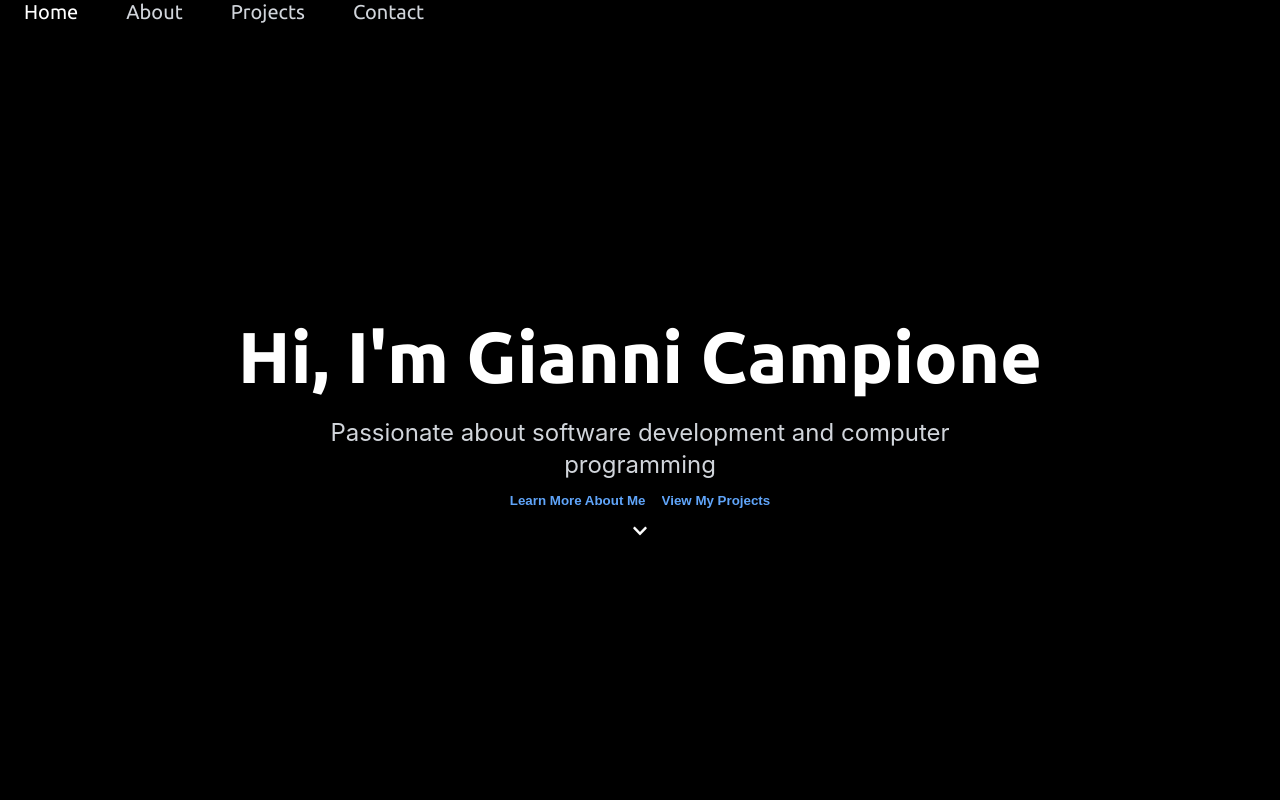
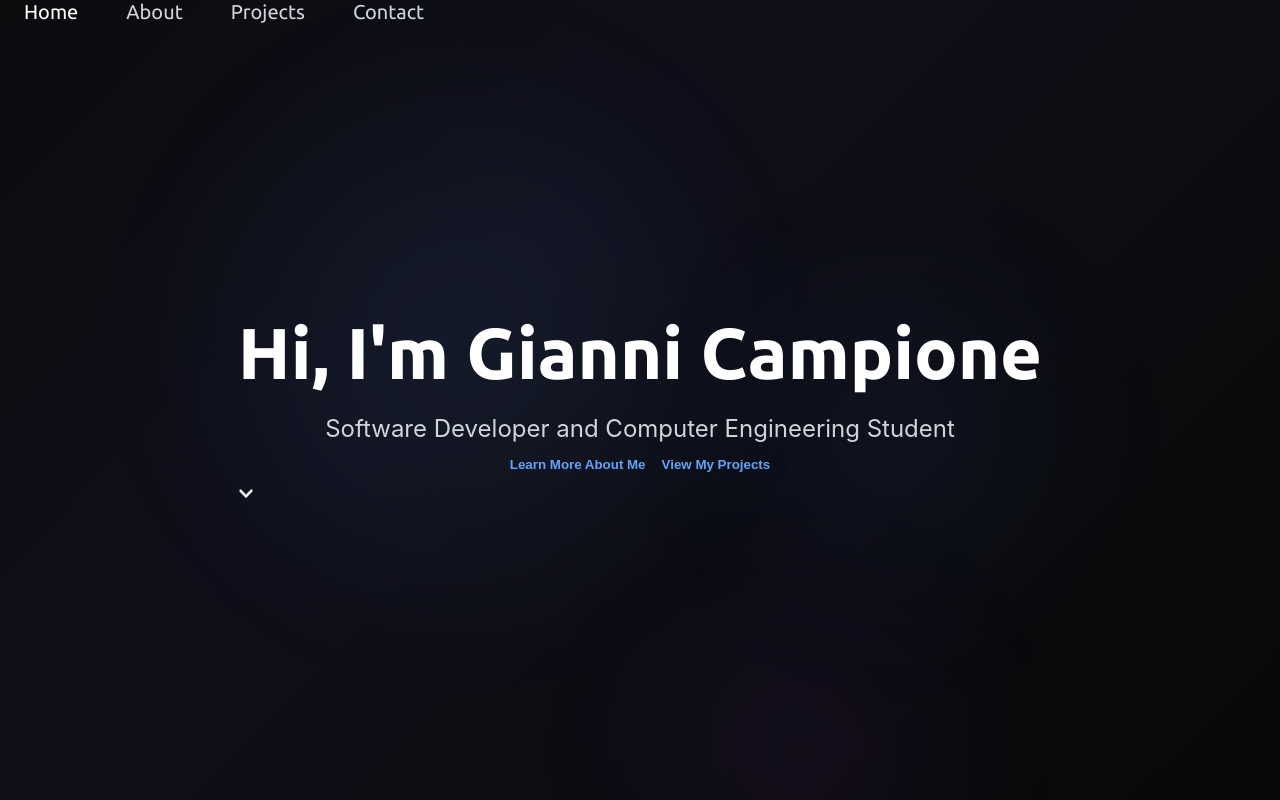
Before and after one commit to giannicamp2018-maker/SDET-Portfolio, a React (Vite) app: page / in a window 1280 px wide. Shown: the top 800 px of the page. Built offline with nearby package versions, Linux system fonts and the light colour scheme.

Commit message:
Updated Background

```diff
--- a/src/App.jsx
+++ b/src/App.jsx
@@ -5,10 +5,13 @@ import About from './components/About';
 import Projects from './components/Projects';
 import Contact from './components/Contact';
 import Footer from './components/Footer';
+import AnimatedBackground from './components/AnimatedBackground';
 
 function App() {
   return (
-    <div className="min-h-screen bg-black text-white">
+    <div className="min-h-screen bg-black text-white relative">
+      <AnimatedBackground />
+      <div className="relative z-10">
         <Navbar />
         <Hero />
         <About />
@@ -16,6 +19,7 @@ function App() {
         <Contact />
         <Footer />
       </div>
+    </div>
   );
 }
 
--- /dev/null
+++ b/src/components/AnimatedBackground.jsx
@@ -0,0 +1,17 @@
+import React from 'react';
+
+const AnimatedBackground = () => {
+  return (
+    <div className="animated-background">
+      {/* Animated gradient base */}
+      <div className="animated-gradient"></div>
+
+      {/* Subtle radial orbs */}
+      <div className="animated-orb orb-1"></div>
+      <div className="animated-orb orb-2"></div>
+      <div className="animated-orb orb-3"></div>
+    </div>
+  );
+};
+
+export default AnimatedBackground;
--- a/src/components/Hero.jsx
+++ b/src/components/Hero.jsx
@@ -88,7 +88,7 @@ const Hero = () => {
             transition={{ duration: 0.8, delay: 0.5 }}
             className="text-xl sm:text-2xl text-gray-300 mb-8 max-w-3xl mx-auto"
           >
-            Passionate about software development and computer programming
+            Software Developer and Computer Engineering Student
           </motion.p>
 
           <motion.div
--- a/src/components/Navbar.jsx
+++ b/src/components/Navbar.jsx
@@ -53,7 +53,7 @@ const NavItem = ({ item, activeSection, scrollToSection, index, navItemsLength }
         }}
         transition={{
           type: 'tween',
-          duration: 0.4,
+          duration: 0.2,
           ease: [0.4, 0, 0.2, 1]
         }}
       />
--- a/src/components/Projects.jsx
+++ b/src/components/Projects.jsx
@@ -75,7 +75,7 @@ const Projects = () => {
     : projects.filter(project => project.category === filter);
 
   return (
-    <section id="projects" className="py-20 bg-black">
+    <section id="projects" className="py-20 bg-transparent">
       <div className="max-w-7xl mx-auto px-4 sm:px-6 lg:px-8">
         <motion.div
           initial={{ opacity: 0, y: 30 }}
--- a/src/index.css
+++ b/src/index.css
@@ -36,6 +36,10 @@ h1, h2, h3, h4, h5, h6 {
 
 .bg-black {
   background-color: #000;
+}
+
+.bg-transparent {
+  background-color: transparent;
 }
 
 .text-white {
@@ -218,6 +222,28 @@ button:hover {
   margin-right: auto;
 }
 
+/* Positioning utilities */
+.relative {
+  position: relative;
+}
+
+.absolute {
+  position: absolute;
+}
+
+.fixed {
+  position: fixed;
+}
+
+/* Z-index utilities */
+.z-0 {
+  z-index: 0;
+}
+
+.z-10 {
+  z-index: 10;
+}
+
 /* 3D Card Flip Effects */
 .perspective-1000 {
   perspective: 1000px;
@@ -352,3 +378,113 @@ button:hover {
   position: relative;
   z-index: 2;
 }
+
+/* Animated Background */
+.animated-background {
+  position: fixed;
+  top: 0;
+  left: 0;
+  width: 100%;
+  height: 100%;
+  z-index: 0;
+  overflow: hidden;
+  pointer-events: none;
+}
+
+.animated-gradient {
+  position: absolute;
+  top: 0;
+  left: 0;
+  width: 100%;
+  height: 100%;
+  background: linear-gradient(
+    135deg,
+    #000000 0%,
+    #0a0a0a 25%,
+    #0f0f1a 50%,
+    #0a0a0a 75%,
+    #000000 100%
+  );
+  background-size: 200% 200%;
+  animation: gradientShift 20s ease-in-out infinite;
+}
+
+.animated-orb {
+  position: absolute;
+  border-radius: 50%;
+  filter: blur(60px);
+  opacity: 0.15;
+}
+
+.orb-1 {
+  width: 600px;
+  height: 600px;
+  background: radial-gradient(circle, rgba(96, 165, 250, 0.6) 0%, rgba(96, 165, 250, 0.2) 50%, transparent 70%);
+  top: 10%;
+  left: 10%;
+  animation: orbFloat1 18s ease-in-out infinite;
+}
+
+.orb-2 {
+  width: 500px;
+  height: 500px;
+  background: radial-gradient(circle, rgba(147, 51, 234, 0.5) 0%, rgba(147, 51, 234, 0.15) 50%, transparent 70%);
+  top: 60%;
+  right: 15%;
+  animation: orbFloat2 22s ease-in-out infinite;
+}
+
+.orb-3 {
+  width: 450px;
+  height: 450px;
+  background: radial-gradient(circle, rgba(59, 130, 246, 0.5) 0%, rgba(59, 130, 246, 0.15) 50%, transparent 70%);
+  bottom: 20%;
+  left: 50%;
+  animation: orbFloat3 25s ease-in-out infinite;
+}
+
+/* Keyframe Animations */
+@keyframes gradientShift {
+  0%, 100% {
+    background-position: 0% 50%;
+  }
+  50% {
+    background-position: 100% 50%;
+  }
+}
+
+@keyframes orbFloat1 {
+  0%, 100% {
+    transform: translate(0, 0) scale(1);
+  }
+  33% {
+    transform: translate(30px, -40px) scale(1.1);
+  }
+  66% {
+    transform: translate(-20px, 30px) scale(0.9);
+  }
+}
+
+@keyframes orbFloat2 {
+  0%, 100% {
+    transform: translate(0, 0) scale(1);
+  }
+  33% {
+    transform: translate(-40px, 20px) scale(0.95);
+  }
+  66% {
+    transform: translate(25px, -35px) scale(1.05);
+  }
+}
+
+@keyframes orbFloat3 {
+  0%, 100% {
+    transform: translate(0, 0) scale(1);
+  }
+  33% {
+    transform: translate(35px, 25px) scale(1.08);
+  }
+  66% {
+    transform: translate(-30px, -20px) scale(0.92);
+  }
+}
```
Lines whose indentation alone changed are shown as unchanged.
